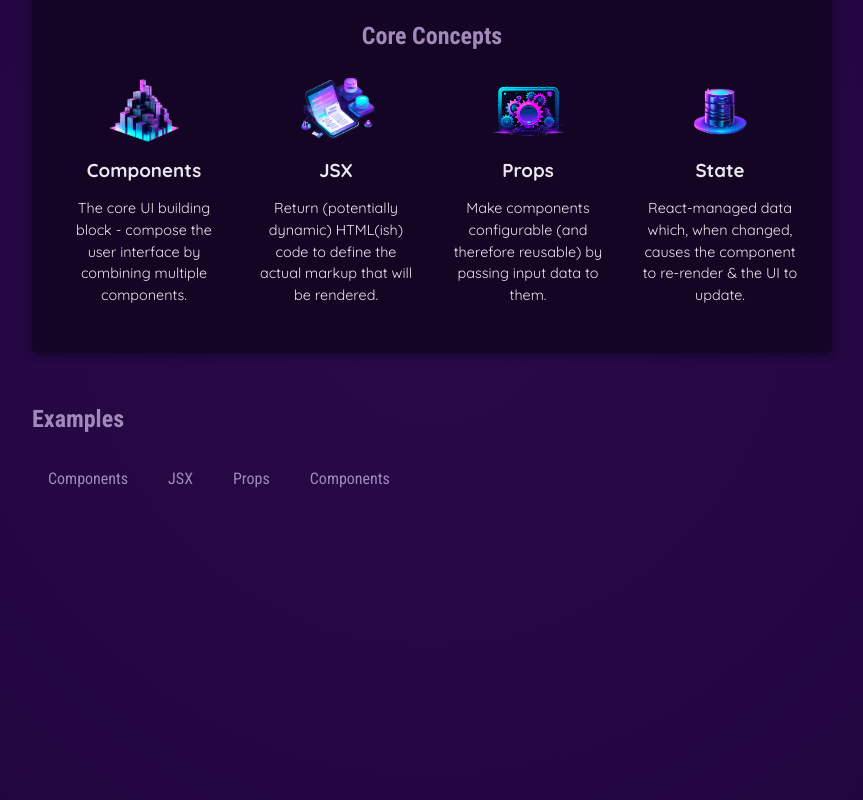
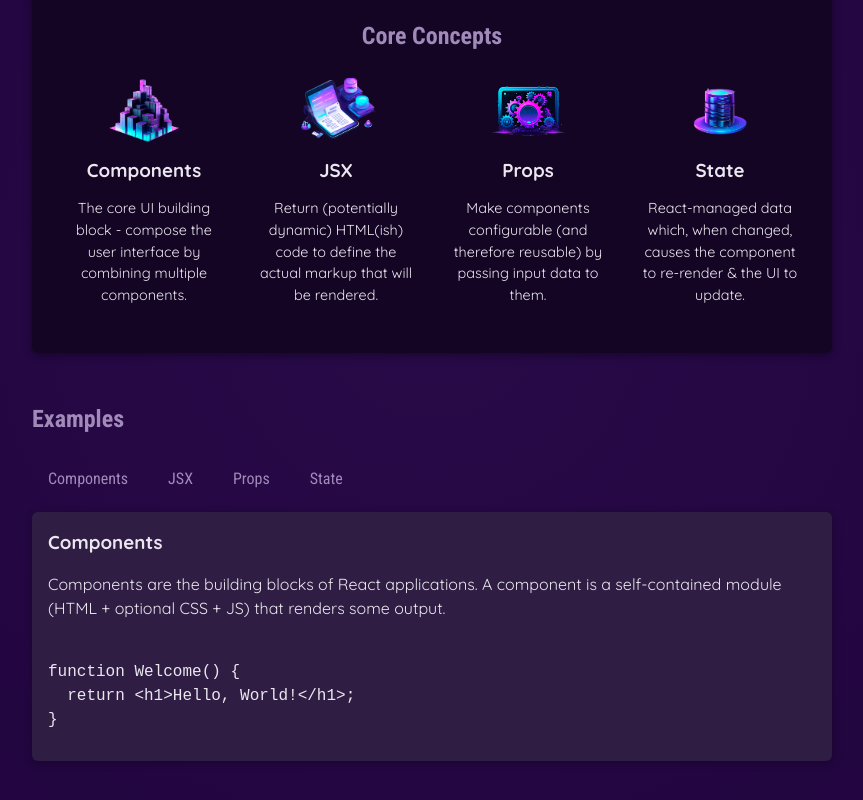
Before and after one commit to heisraymond/react, a React (Vite) app: page / in a window 1280 px wide. Shown: the part 346-1146 px from the top of the page, without its empty margins (208-1071 px from the left). Built offline with nearby package versions, Linux system fonts and the light colour scheme.

Commit message:
Dealt with handling states and hooks in JS

```diff
--- a/src/App.jsx
+++ b/src/App.jsx
@@ -1,9 +1,19 @@
+import { useState } from 'react';
+
 import { CORE_CONCEPTS } from './data';
+import { EXAMPLES } from './data.js';
 import Header from './components/Header/Header.jsx'
 import CoreConcept from './components/CoreConcept.jsx';
 import TabButton from './components/TabButton.jsx';
 
 function App() {
+    const [ selectedTopic, setSelectedTopic ] = useState("components");
+
+    function handleSelect(selectedButton) {
+        setSelectedTopic(selectedButton)
+        //console.log(selectedTopic);
+    }
+
     return (
         <div>
             <Header />
@@ -30,11 +40,19 @@
             <section id='examples'>
                 <h2>Examples</h2>
                 <menu>
-                    <TabButton>Components</TabButton>
-                    <TabButton>JSX</TabButton>
-                    <TabButton>Props</TabButton>
-                    <TabButton>Components</TabButton>
+                    <TabButton onSelect={() => handleSelect('components')}>Components</TabButton>
+                    <TabButton onSelect={() => handleSelect('jsx')}>JSX</TabButton>
+                    <TabButton onSelect={() => handleSelect('props')}>Props</TabButton>
+                    <TabButton onSelect={() => handleSelect('state')}>State</TabButton>
                 </menu>
+                <div id = "tab-content">
+                    <h3> {EXAMPLES[selectedTopic].title} </h3>
+                    <p> {EXAMPLES[selectedTopic].description} </p>
+                    <pre>
+                        <code> {EXAMPLES[selectedTopic].code} </code>
+                    </pre>
+                </div>
+
             </section>
             </main>
         </div>
--- a/src/components/TabButton.jsx
+++ b/src/components/TabButton.jsx
@@ -1,11 +1,7 @@
 export default function TabButton(props) {
-    function handleClick() {
-        console.log("Hello world!");
-    }
-
     return (
         <li>
-            <button onClick = {handleClick}>{props.children}</button>
+            <button onClick = {props.onSelect}>{props.children}</button>
         </li>
     )
 }
--- a/src/data.js
+++ b/src/data.js
@@ -29,3 +29,54 @@
       'React-managed data which, when changed, causes the component to re-render & the UI to update.',
   },
 ];
+
+export const EXAMPLES = {
+  components: {
+    title: 'Components',
+    description:
+      'Components are the building blocks of React applications. A component is a self-contained module (HTML + optional CSS + JS) that renders some output.',
+    code: `
+function Welcome() {
+  return <h1>Hello, World!</h1>;
+}`,
+  },
+  jsx: {
+    title: 'JSX',
+    description:
+      'JSX is a syntax extension to JavaScript. It is similar to a template language, but it has full power of JavaScript (e.g., it may output dynamic content).',
+    code: `
+<div>
+  <h1>Welcome {userName}</h1>
+  <p>Time to learn React!</p>
+</div>`,
+  },
+  props: {
+    title: 'Props',
+    description:
+      'Components accept arbitrary inputs called props. They are like function arguments.',
+    code: `
+function Welcome(props) {
+  return <h1>Hello, {props.name}</h1>;
+}`,
+  },
+  state: {
+    title: 'State',
+    description:
+      'State allows React components to change their output over time in response to user actions, network responses, and anything else.',
+    code: `
+function Counter() {
+  const [isVisible, setIsVisible] = useState(false);
+
+  function handleClick() {
+    setIsVisible(true);
+  }
+
+  return (
+    <div>
+      <button onClick={handleClick}>Show Details</button>
+      {isVisible && <p>Amazing details!</p>}
+    </div>
+  );
+}`,
+  },
+};
```
